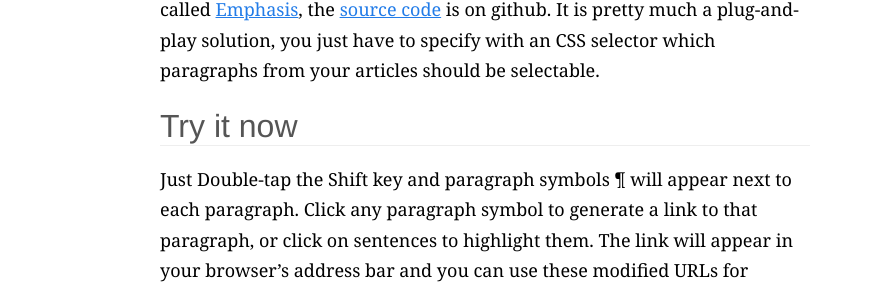
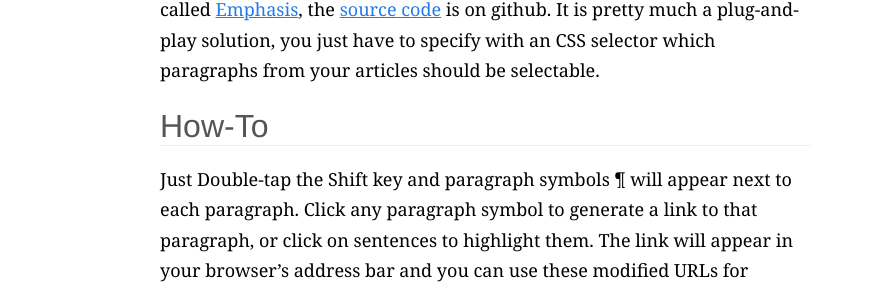
Before and after one commit to spier/spier.github.io, a Jekyll site: the page built from _posts/2011-06-16-adding-some-emphasis.md, in a window 1280 px wide. Shown: the part 490-782 px from the top of the page, without its empty margins (0-873 px from the left). Built offline with Jekyll 4.4.1, drawn with Linux system fonts in a browser that asks for light colours; nearby versions of some CDN libraries; Markdown is read by kramdown in place of the engine named in the settings; comment, search, counter and statistics services are not loaded.

Commit message:
heading change

```diff
--- a/_posts/2011-06-16-adding-some-emphasis.md
+++ b/_posts/2011-06-16-adding-some-emphasis.md
@@ -9,7 +9,7 @@ This is a concept I remember being described by [Dave Winer](http://scripting.co
 
 An implementation of this that I like much better has been done by [Michael Donohoe](http://twitter.com/donohoe) for the New York Times. He implemented a javascript library called [Emphasis](http://open.blogs.nytimes.com/2011/01/10/emphasis-update-and-source/), the [source code](https://github.com/NYTimes/Emphasis) is on github. It is pretty much a plug-and-play solution, you just have to specify with an CSS selector which paragraphs from your articles should be selectable.
 
-# Try it now
+# How-To
 
 Just Double-tap the Shift key and paragraph symbols ¶ will appear next to each paragraph. Click any paragraph symbol to generate a link to that paragraph, or click on sentences to highlight them. The link will appear in your browser’s address bar and you can use these modified URLs for sharing. Pretty cool!
 
```
